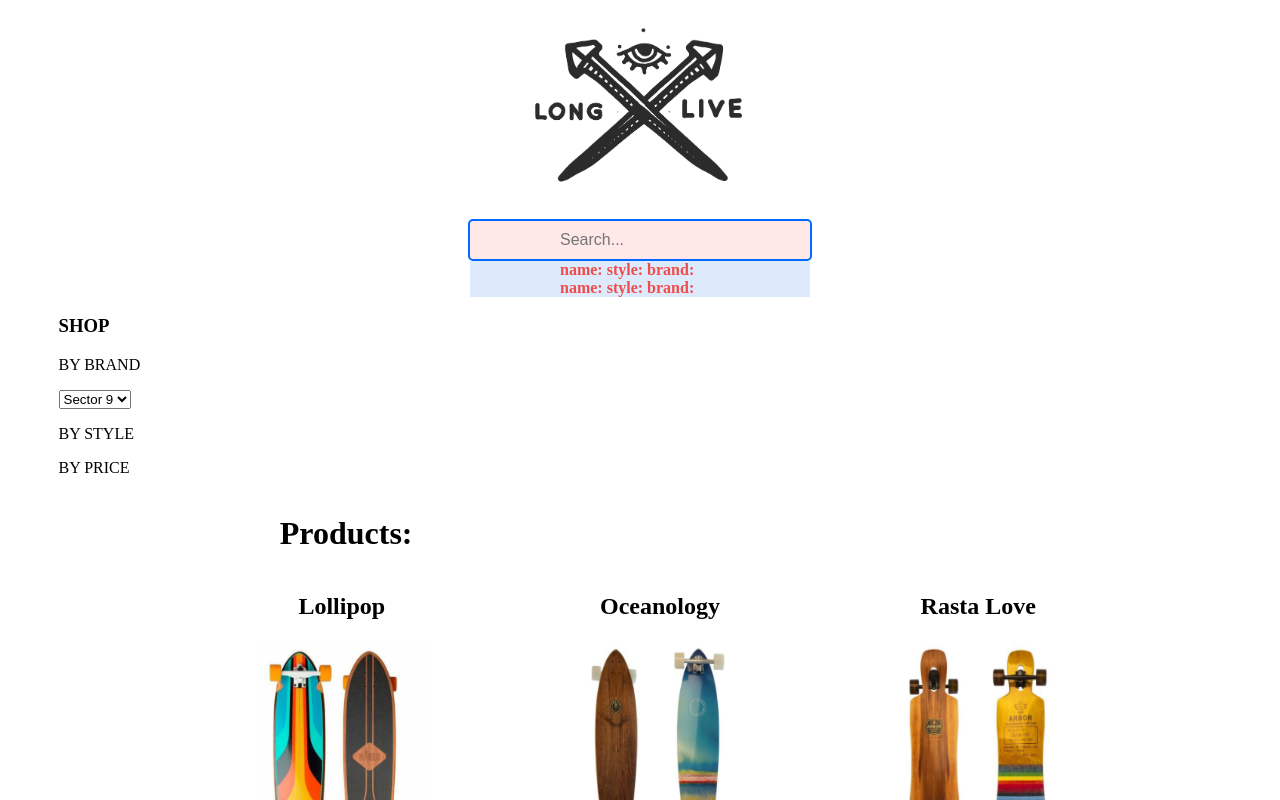
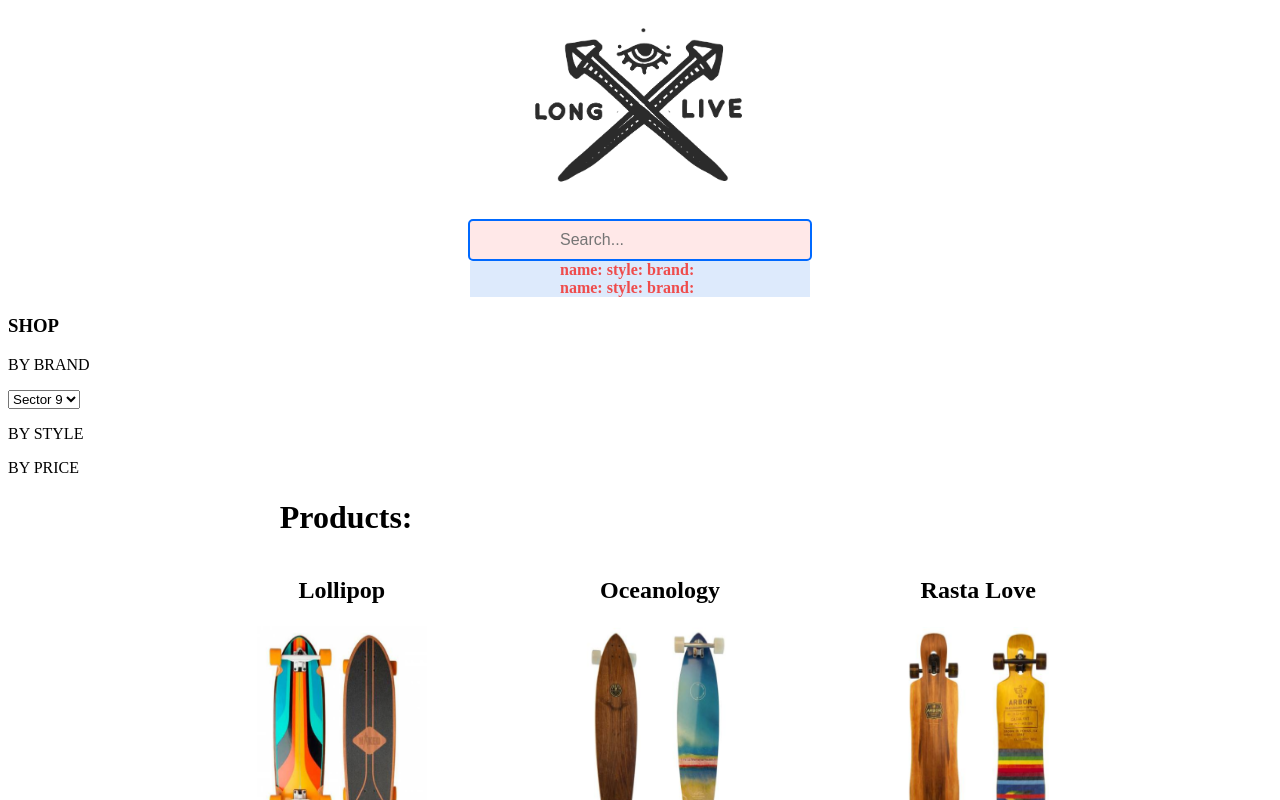
Before and after one commit to ArisApos/longLive, a React (Create React App) app: page / in a window 1280 px wide. Shown: the top 800 px of the page. Built offline with nearby package versions, Linux system fonts and the light colour scheme.

Commit message:
Filter Menu component added

```diff
--- /dev/null
+++ b/src/components/FilterMenu.js
@@ -0,0 +1,20 @@
+import React from 'react'
+
+const FilterMenu = ({ noProductsFound }) => (
+  <div className="sidemenu">
+    <h3>SHOP</h3>
+    <p>BY BRAND</p>
+    <select>
+      <option>Sector 9</option>
+      <option>Arbor</option>
+      <option>Roxy</option>
+      <option>Madrid</option>
+      <option>Naked</option>
+    </select>
+    <p>BY STYLE</p>
+    <p>BY PRICE</p>
+    {noProductsFound && <h1>No Products Found</h1>}
+  </div>
+);
+
+export default FilterMenu;
--- a/src/components/Home.js
+++ b/src/components/Home.js
@@ -1,12 +1,12 @@
 import React from 'react'
 import { connect } from 'react-redux';
-import { Search, Product } from './'
+import { Search, Product, FilterMenu } from './'
 
-const Home = ({ searchedProducts, noProductsFound }) => (
+const Home = ({ searchedProducts }) => (
   <div>
     <img src="../images/logo.png" className="logo"/>
     <Search />
-    <div className="sideMenu"> { filterMenu() } </div> {noProductsFound && <h1>No Products Found</h1>}
+    <FilterMenu />
     <h1 className="heading">Products: </h1>
     <ul className="productList">{ listItems(searchedProducts) }</ul>
   </div>
@@ -27,22 +27,6 @@ const listItems = products => products.length === 0 ? <div>Sorry nothing was fou
 
 );
 
-const filterMenu = () => (
-  <div>
-    <h3>SHOP</h3>
-    <p>BY BRAND</p>
-    <select>
-      <option>Sector 9</option>
-      <option>Arbor</option>
-      <option>Roxy</option>
-      <option>Madrid</option>
-      <option>Naked</option>
-    </select>
-    <p>BY STYLE</p>
-    <p>BY PRICE</p>
-  </div>
-)
-
 const stateHome = ({ searchedProducts, noProductsFound }) => ({ searchedProducts, noProductsFound });
 
 export default connect(stateHome, null)(Home);
--- a/src/components/index.js
+++ b/src/components/index.js
@@ -1,7 +1,9 @@
 import Search from './Search'
 import Product from './Product'
+import FilterMenu from './FilterMenu'
 
 export {
   Search,
-  Product
+  Product,
+  FilterMenu
 }
```
